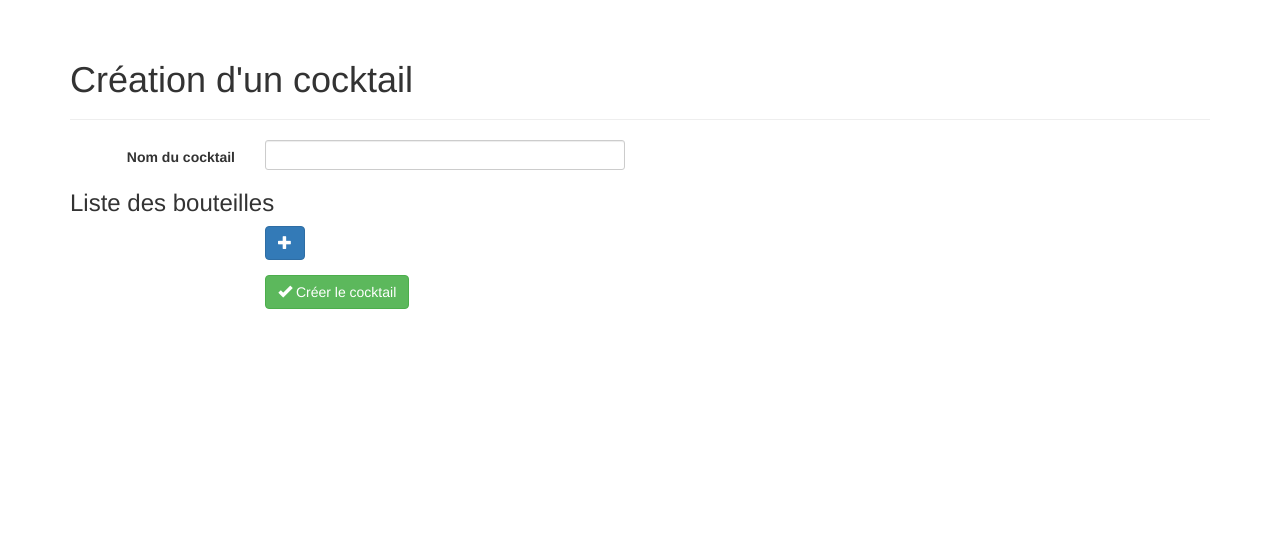
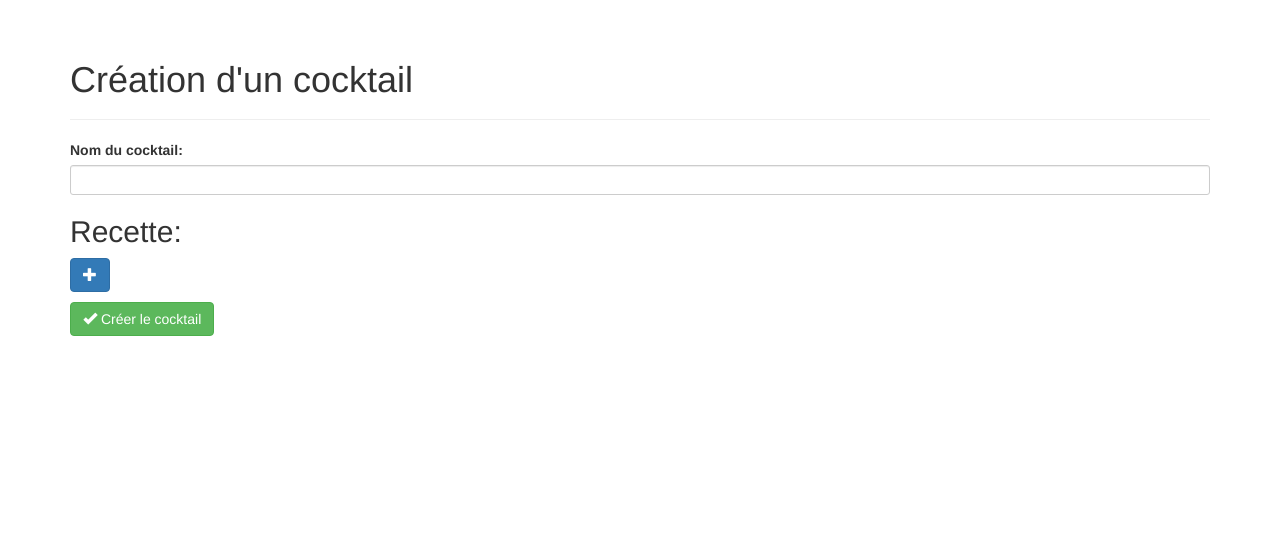
Before and after one commit to Sispheor/raspidrink_ui, a Django app: template webgui/template/create_cocktail.html in a window 1280 px wide. Shown: the part 52-601 px from the top of the page. Run offline with Django 3.2, Linux system fonts and the light colour scheme; the template is opened without the code that fills it: values that come from a table or form of the project are taken from there, others are empty; parts of the project's set-up code (start-up, migrations or seed data) failed here and were passed over; some libraries are stand-ins or nearby versions.

Commit message:
fix form

```diff
--- a/barpi/urls.py
+++ b/barpi/urls.py
@@ -9,5 +9,7 @@ urlpatterns = patterns('',
     url(r'^admin/', include(admin.site.urls)),
     url(r'^$', 'webgui.views.homepage'),
     url(r'^create_cocktail/$', 'webgui.views.create_cocktail'),
+    url(r'^delete_cocktail/(\d+)/$', 'webgui.views.delete_cocktail'),
+
 
 )
--- a/webgui/static/barpi.css
+++ b/webgui/static/barpi.css
@@ -12,6 +12,3 @@ ul#id_bottle {
     float:right;
     margin-right: 20px;
 }
-
-# space before the footer
-body { padding-bottom: 70px; }
--- a/webgui/template/create_cocktail.html
+++ b/webgui/template/create_cocktail.html
@@ -12,64 +12,20 @@
 
     <form class="form-horizontal" action="{% url 'webgui.views.create_cocktail' %}" method="POST">{% csrf_token %}
         <div class="section">
-             {% for field in bottle_list_form %}
-            <div class="form-group {% if field.errors %}has-error{% endif %}">
-                    <label for="{{field.name}}" class="col-sm-2 control-label">
-                        {{ field.label }}
-                    </label>
-                    <div class="col-sm-4">
-                        {{ field }}
-                    </div>
-            </div>
-            {% endfor %}
-
+            {{ bottle_list_form.as_p }}
         </div>
-        <h3>Liste des bouteilles</h3>
+        <h2>Recette:</h2>
         {{ cocktail_item_formset.management_form }}
         {% for form in cocktail_item_formset.forms %}
         <div class="item">
-            {% for field in form %}
-            <div class="form-group {% if field.errors %}has-error{% endif %}">
-                <label for="{{field.name}}" class="col-sm-2 control-label">
-                    {{ field.label }}
-                </label>
-                <div class="col-sm-4">
-                    {{ field }}
-                </div>
-            </div>
-            {% endfor %}
-            <div class="form-group">
-                <div class="col-sm-2 control-label">
-
-                </div>
-                <div class="col-sm-4">
-                    <a href="#" type="button" class="delete btn btn-danger">
-                        <span class="glyphicon glyphicon-trash"></span>
-                    </a>
-                </div>
-            </div>
+            {{ form.as_p }}
+            <p style=""><a class="btn btn-danger delete" href="#"><span class="glyphicon glyphicon-trash" aria-hidden="true"></span></a></p>
         </div>
         {% endfor %}
-        <div class="form-group">
-            <div class="col-sm-2 control-label">
-
-            </div>
-            <div class="col-sm-4">
-                <a href="#" type="button" id="add" class="delete btn btn-primary">
-                    <span class="glyphicon glyphicon-plus"></span>
-                </a>
-            </div>
-        </div>
-        <!-- validate button -->
-            <div class="form-group">
-                <div class="col-sm-offset-2 col-sm-10">
-                    <button class="btn btn-success" type="submit">
-                        <span class="glyphicon glyphicon-ok"></span>
-                        Créer le cocktail
-                    </button>
-                </div>
-            </div>
-
+        <p><a id="add" class="btn btn-primary" href="#"><span class="glyphicon glyphicon-plus" aria-hidden="true"></span></a></p>
+        <button type="submit" class="btn btn-success">
+          <i class="glyphicon glyphicon-ok"></i> Créer le cocktail
+        </button>
 
     </form>
 
--- a/webgui/template/homepage.html
+++ b/webgui/template/homepage.html
@@ -81,7 +81,7 @@
                     </a>
                 </th>
                 <th>
-                    <a href="#" type="button" class="btn btn-danger btn-lg">
+                    <a href="{% url 'webgui.views.delete_cocktail' cocktail.id %}" type="button" class="btn btn-danger btn-lg">
                         <span class="glyphicon glyphicon-trash"></span>
                     </a>
                 </th>
```
Also changed, not shown: webgui/tests.py (+12 -1 lines), webgui/views.py (+7 -0 lines).
